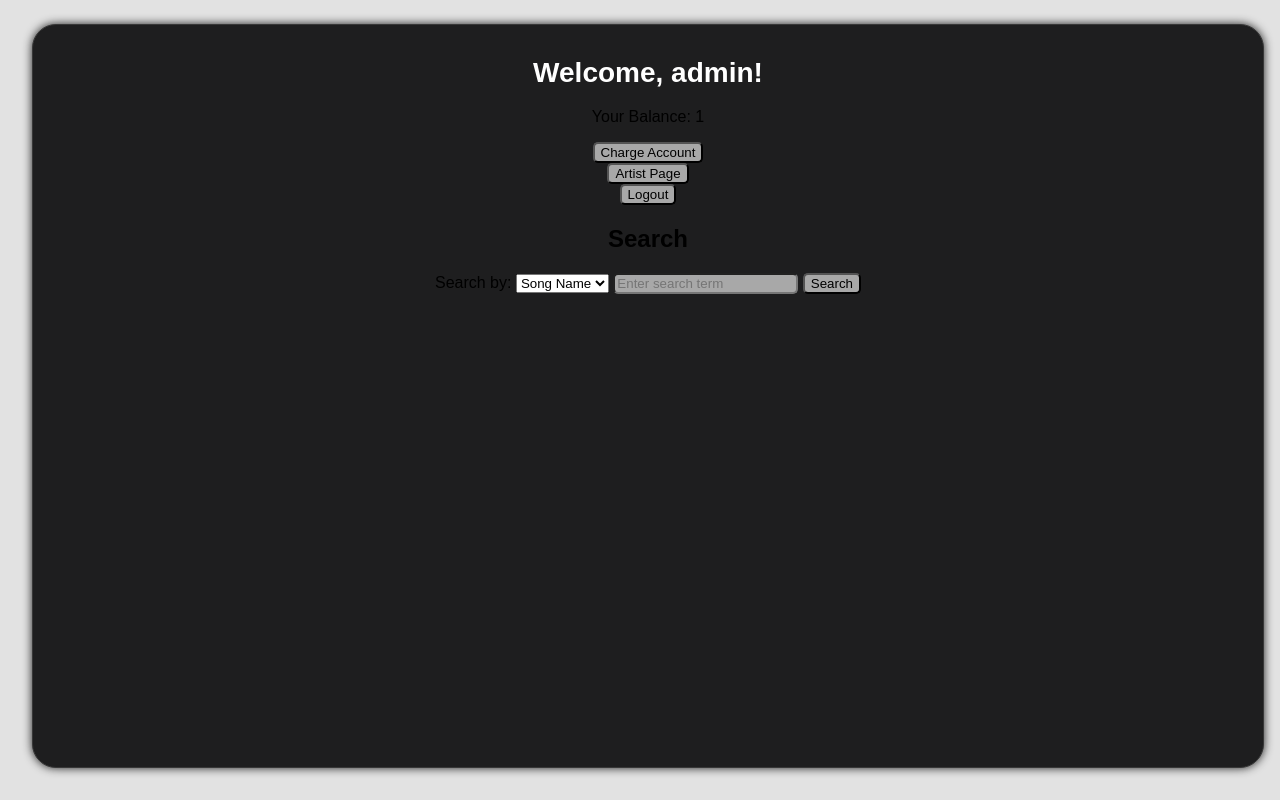
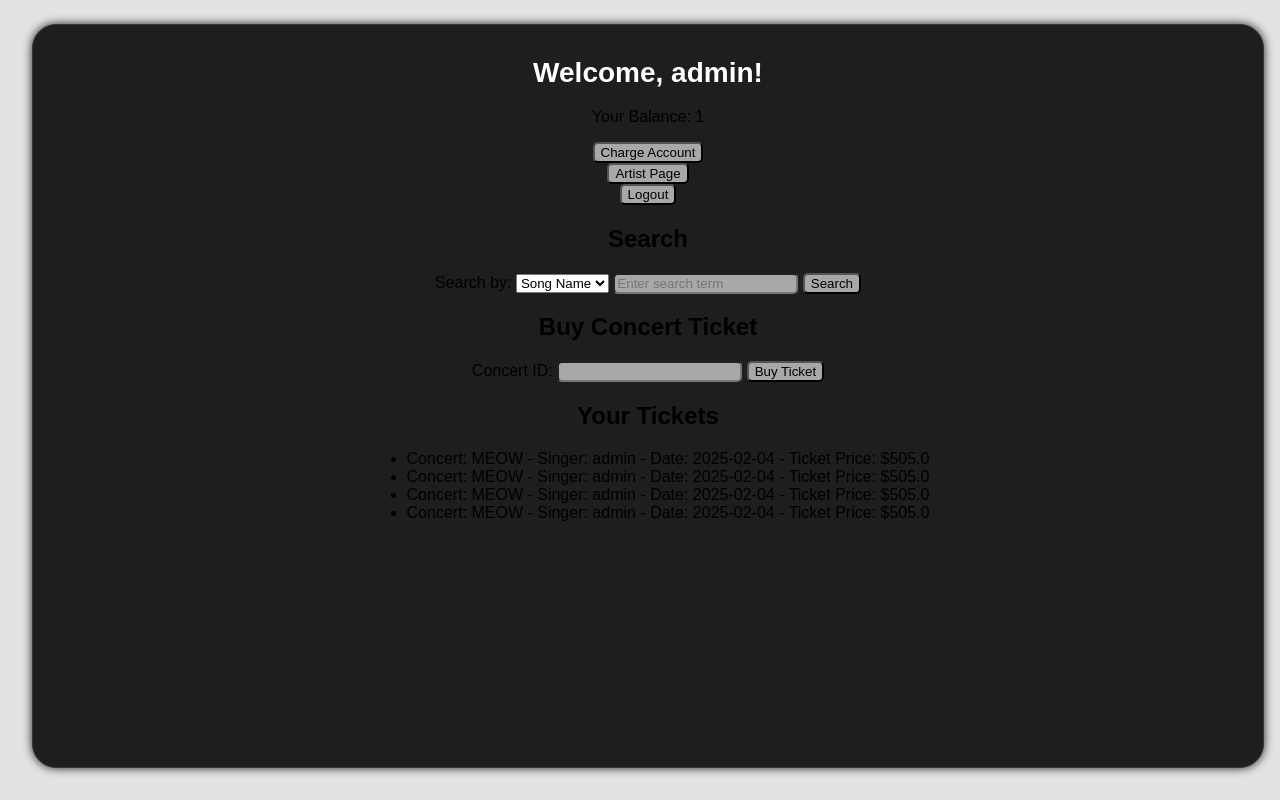
Before and after one commit to MahtaMirzaei/Vibes, a Flask app: page /user in a window 1280 px wide. Run offline with Flask 3, Linux system fonts and the light colour scheme; a user stored in the database is signed in; data comes from the database, SQL or seed files in the repository; both versions use the stored data as it was after the commit.

Commit message:
feat(): shopping tickets and transactions now happen correctly.

```diff
--- a/app.py
+++ b/app.py
@@ -314,6 +314,24 @@ def user():
         is_premium = session["is_premium"]
         is_artist = session["is_artist"]
 
+        try:
+            with sqlite3.connect("database.db") as connect:
+                cursor = connect.cursor()
+                cursor.execute(
+                    """
+                    SELECT T.ticket_id, C.name, U.name AS singer_name, C.date, T.ticket_price
+                    FROM TICKETS T
+                    JOIN concerts C ON T.concert_id = C.concert_id
+                    JOIN USERS U ON C.user_id = U.user_id
+                    WHERE T.user_id = ?
+                    """,
+                    (user_id,)
+                )
+                tickets = cursor.fetchall()
+        except Exception as e:
+            logging.error(f"Error fetching tickets: {e}")
+            tickets = []
+
         return render_template(
             "user.html",
             user_id=user_id,
@@ -321,9 +339,11 @@ def user():
             balance=balance,
             is_premium=is_premium,
             is_artist=is_artist,
+            tickets=tickets
         )
     else:
         return redirect(url_for("login"))
+
 
 
 @app.route("/charge", methods=["POST"])
@@ -674,5 +694,123 @@ def artist_page():
         return redirect(url_for("user"))
 
 
+
+@app.route("/buy_ticket", methods=["POST"])
+def buy_ticket():
+    if "user_id" in session:
+        user_id = session["user_id"]
+        concert_id = request.form["concert_id"]
+        transaction_id = "".join(random.choices(string.ascii_letters + string.digits, k=12))
+        date = datetime.datetime.now().strftime("%Y-%m-%d %H:%M:%S")
+
+        try:
+            with sqlite3.connect("database.db") as connect:
+                cursor = connect.cursor()
+
+                # Get the concert details
+                cursor.execute(
+                    "SELECT name, price, ticket_number, user_id, date FROM concerts WHERE concert_id = ?",
+                    (concert_id,)
+                )
+                concert = cursor.fetchone()
+                if not concert:
+                    flash("Concert not found.")
+                    return redirect(url_for("user"))
+
+                name, price, ticket_number, singer_id, concert_date = concert
+
+                # Check if user has enough balance
+                cursor.execute(
+                    "SELECT balance FROM USERS WHERE user_id = ?",
+                    (user_id,)
+                )
+                balance = cursor.fetchone()[0]
+                if balance < price:
+                    flash("Insufficient balance.")
+                    return redirect(url_for("user"))
+
+                # Check the number of tickets already sold
+                cursor.execute(
+                    "SELECT COUNT(*) FROM TICKETS WHERE concert_id = ?",
+                    (concert_id,)
+                )
+                sold_tickets = cursor.fetchone()[0]
+                if sold_tickets >= ticket_number:
+                    flash("No more tickets available for this concert.")
+                    return redirect(url_for("user"))
+
+                # Deduct the ticket price from user's balance
+                new_balance = balance - price
+                cursor.execute(
+                    "UPDATE USERS SET balance = ? WHERE user_id = ?",
+                    (new_balance, user_id)
+                )
+
+                # Add the ticket price to the singer's balance
+                cursor.execute(
+                    "SELECT balance FROM USERS WHERE user_id = ?",
+                    (singer_id,)
+                )
+                singer_balance = cursor.fetchone()[0]
+                new_singer_balance = singer_balance + price
+                cursor.execute(
+                    "UPDATE USERS SET balance = ? WHERE user_id = ?",
+                    (new_singer_balance, singer_id)
+                )
+
+                # Create a transaction record for the user to singer transaction
+                cursor.execute(
+                    "INSERT INTO TRANSACTIONS (transaction_id, user_id, recipient_id, amount, date) VALUES (?, ?, ?, ?, ?)",
+                    (transaction_id, user_id, singer_id, price, date)
+                )
+
+                # Add 10% of the ticket price to the admin's balance (assuming admin has user_id = 1)
+                admin_id = 1
+                admin_share = price * 0.1
+                cursor.execute(
+                    "SELECT balance FROM USERS WHERE user_id = ?",
+                    (admin_id,)
+                )
+                admin_balance = cursor.fetchone()[0]
+                new_admin_balance = admin_balance + admin_share
+                cursor.execute(
+                    "UPDATE USERS SET balance = ? WHERE user_id = ?",
+                    (new_admin_balance, admin_id)
+                )
+
+                # Deduct the 10% from singer's balance
+                new_singer_balance -= admin_share
+                cursor.execute(
+                    "UPDATE USERS SET balance = ? WHERE user_id = ?",
+                    (new_singer_balance, singer_id)
+                )
+
+                transaction_id = "".join(random.choices(string.ascii_letters + string.digits, k=12))
+                # Create a transaction record for the singer to admin transaction
+                cursor.execute(
+                    "INSERT INTO TRANSACTIONS (transaction_id, user_id, recipient_id, amount, date) VALUES (?, ?, ?, ?, ?)",
+                    (transaction_id, singer_id, admin_id, admin_share, date)
+                )
+
+                # Generate the ticket
+                cursor.execute(
+                    "INSERT INTO TICKETS (concert_id, user_id, ticket_price) VALUES (?, ?, ?)",
+                    (concert_id, user_id, price)
+                )
+
+                # Commit the transaction
+                connect.commit()
+                session["balance"] = new_balance
+                flash("Ticket successfully purchased.")
+                return redirect(url_for("user"))
+        except Exception as e:
+            logging.error(f"Error purchasing ticket: {e}")
+            flash("An error occurred while purchasing the ticket.")
+            return redirect(url_for("user"))
+    else:
+        return redirect(url_for("login"))
+
+
+
 if __name__ == "__main__":
     app.run(debug=True)
--- a/templates/user.html
+++ b/templates/user.html
@@ -138,8 +138,21 @@
         <input type="text" name="search_input" id="search_input" placeholder="Enter search term" />
         <button type="submit">Search</button>
     </form>
+    <h2>Buy Concert Ticket</h2>
+    <form method="post" action="{{ url_for('buy_ticket') }}">
+        <label for="concert_id">Concert ID:</label>
+        <input type="number" name="concert_id" required />
+        <button type="submit">Buy Ticket</button>
+    </form>
+    <div>
+      <h2>Your Tickets</h2>
+      <ul>
+          {% for ticket in tickets %}
+          <li>Concert: {{ ticket[1] }} - Singer: {{ ticket[2] }} - Date: {{ ticket[3] }} - Ticket Price: ${{ ticket[4] }}</li>
+          {% endfor %}
+      </ul>
+    </div>
 
-    </div>
     <script>
       function checkPremium() {
         document.getElementById("premiumForm").style.display = "block";
```
Also changed, not shown: database.db.
